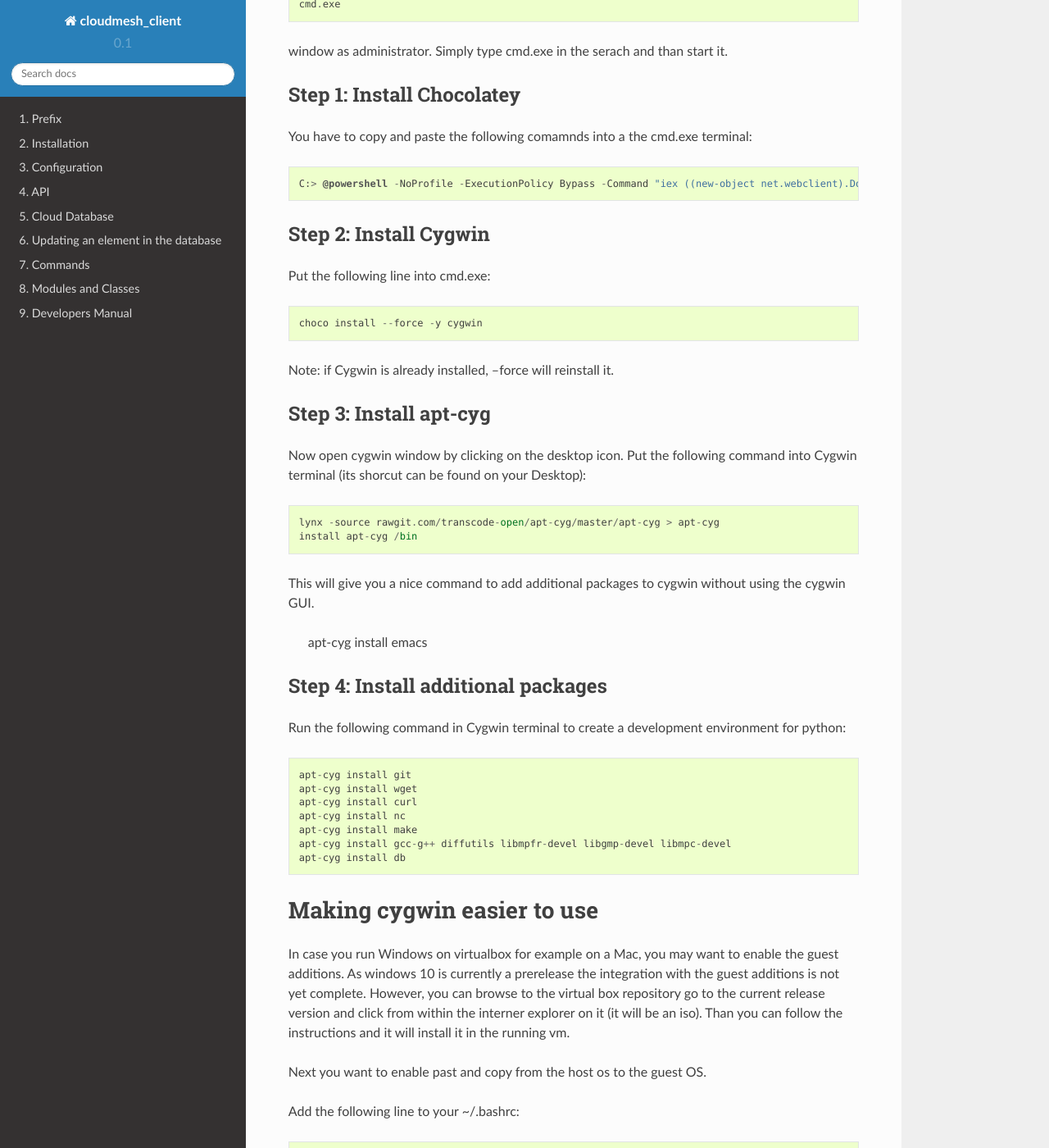
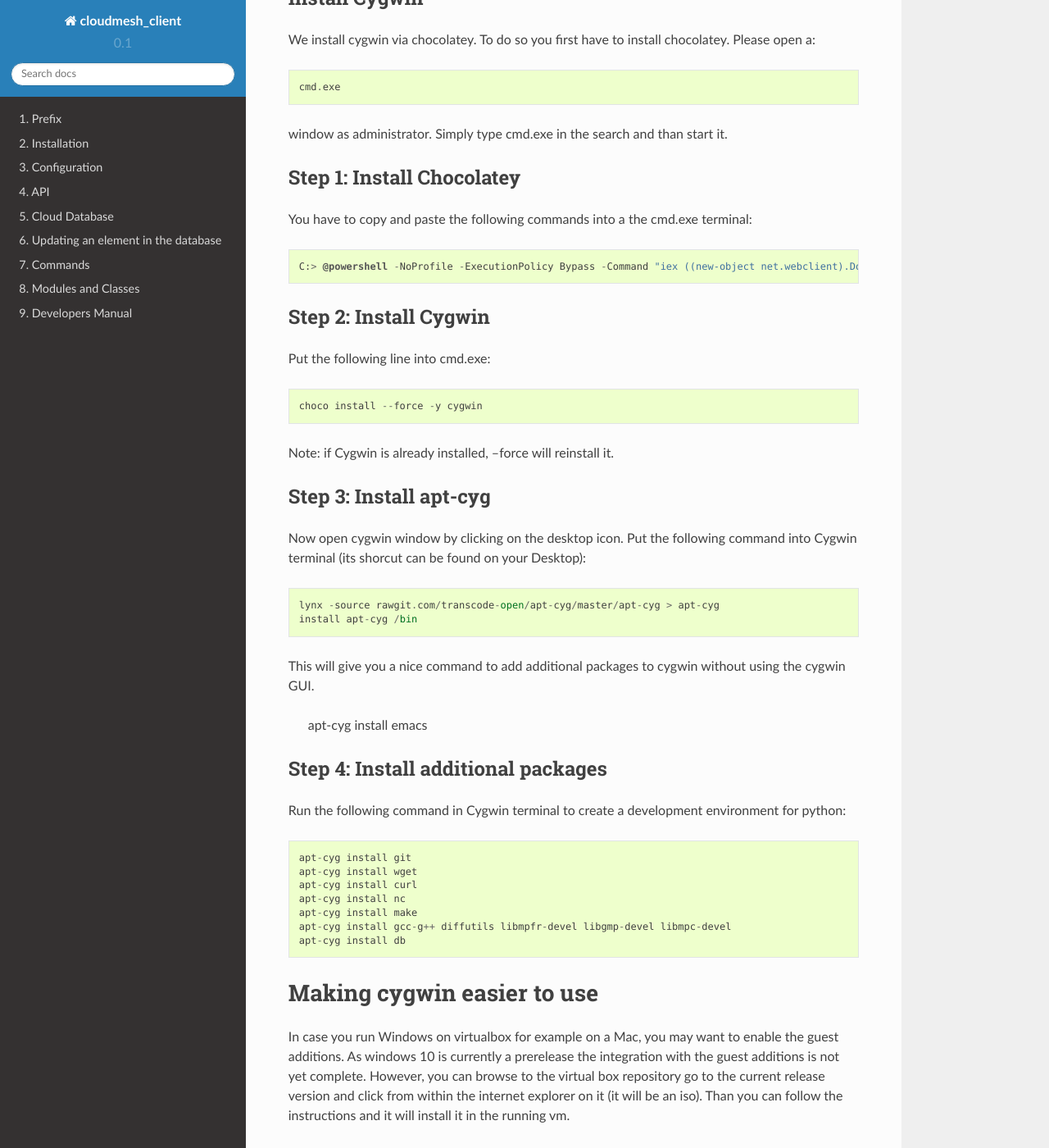
Before and after one commit to cloudmesh/client, a Sphinx documentation site: the page built from docs/source/windows.rst, in a window 1280 px wide and 1400 px high, scrolled down 796 px. Shown: the whole window at 82% size. Built offline with Sphinx 7.4.7 and the Read the Docs theme 2.0.0, drawn with Linux system fonts in a browser that asks for light colours; pages that are not in the unit, such as notebooks, are missing from menus; some of the changed text lies outside the part shown.

```diff
--- a/docs/source/windows.rst
+++ b/docs/source/windows.rst
@@ -35,13 +40,13 @@
 
   cmd.exe
 
-window as administrator. Simply type cmd.exe in the serach and than start it.
+window as administrator. Simply type cmd.exe in the search and than start it.
 
 
 Step 1: Install Chocolatey
 --------------------------
 
-You have to copy and paste the following comamnds into a the cmd.exe terminal::
+You have to copy and paste the following commands into a the cmd.exe terminal::
 
    C:> @powershell -NoProfile -ExecutionPolicy Bypass -Command "iex ((new-object net.webclient).DownloadString('https://chocolatey.org/install.ps1'))" && SET PATH=%PATH%;%ALLUSERSPROFILE%\chocolatey\bin
 
@@ -88,7 +93,7 @@
 want to enable the guest additions. As windows 10 is currently a
 prerelease the integration with the guest additions is not yet
 complete. However, you can browse to the virtual box repository go to
-the current release version and click from within the interner
+the current release version and click from within the internet
 explorer on it (it will be an iso). Than you can follow the
 instructions and it will install it in the running vm.
 
```
Also changed, not shown: other parts of docs/source/windows.rst (+5 -0 lines), 1 other file.
